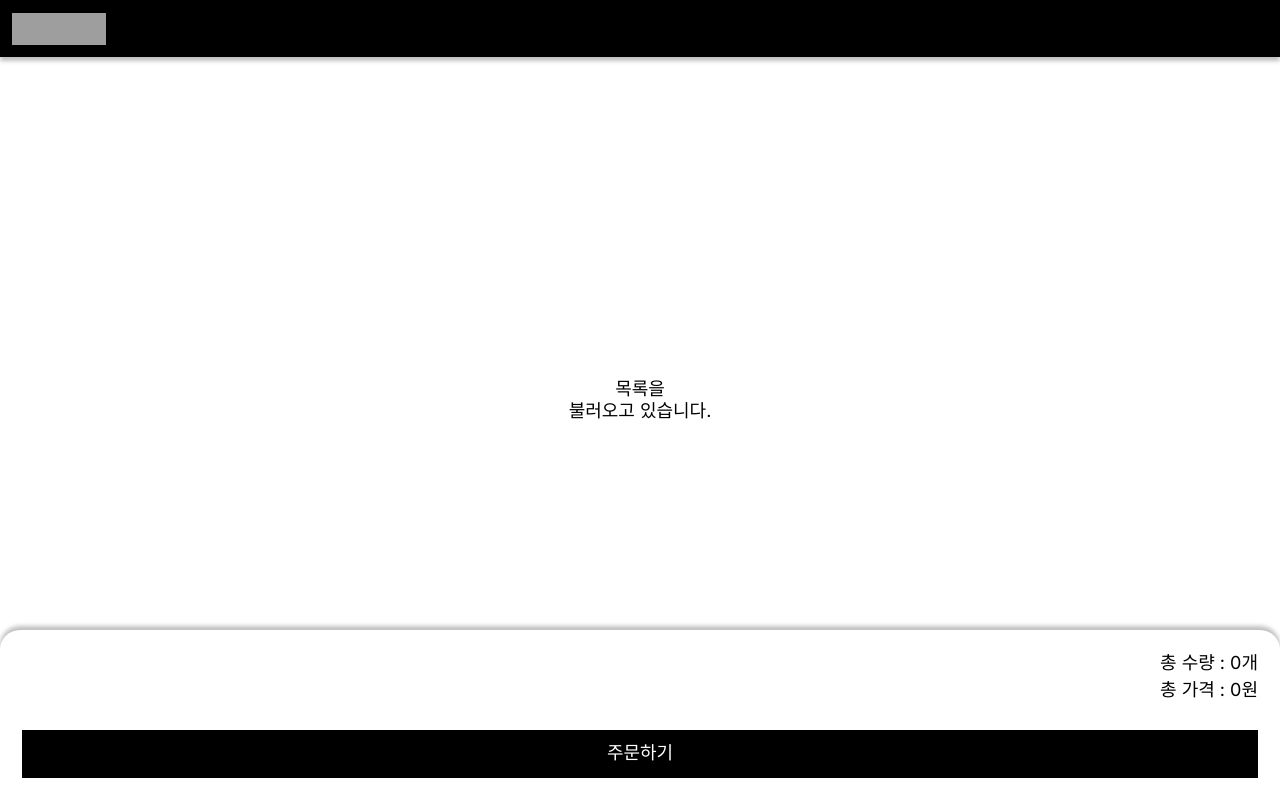
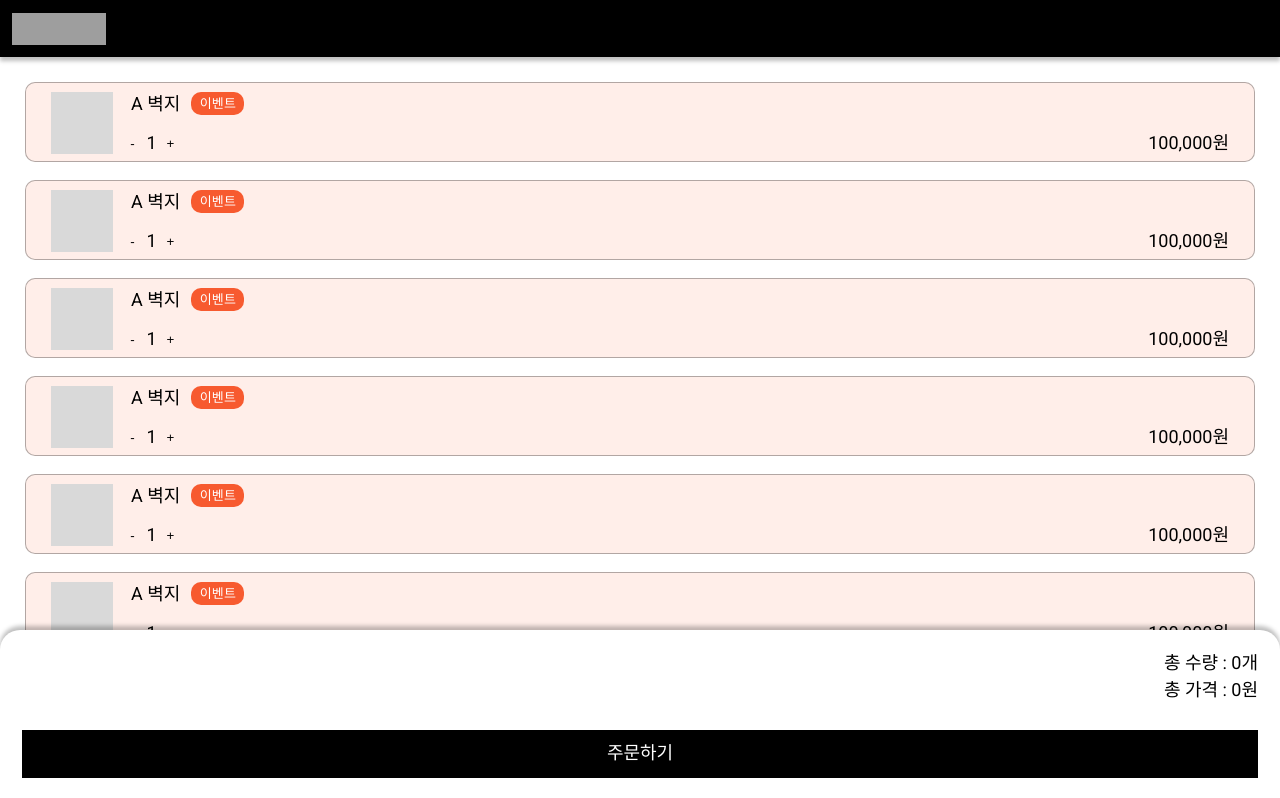
Before and after one commit to PollyGotACracker/houstep-assignment, a Next.js app: page /order in a window 1280 px wide. Shown: the top 798 px of the page. Built offline with nearby package versions, Linux system fonts and the light colour scheme; grey boxes are pictures that could not be loaded.

Commit message:
feat: ProductItem 레이아웃 구현

```diff
--- a/src/app/globals.css
+++ b/src/app/globals.css
@@ -1,6 +1,7 @@
 :root {
-  --border-radius-all: 20px;
-  --border-radius-top: 20px 20px 0 0;
+  --radius-small-all: 10px;
+  --radius-large-all: 20px;
+  --radius-large-top: 20px 20px 0 0;
 
   --font-mono: ui-monospace, Menlo, Monaco, "Cascadia Mono", "Segoe UI Mono",
     "Roboto Mono", "Oxygen Mono", "Ubuntu Monospace", "Source Code Pro",
--- a/src/app/layout.tsx
+++ b/src/app/layout.tsx
@@ -1,8 +1,13 @@
 import type { Metadata } from "next";
-import { Inter } from "next/font/google";
+import { Inter, Roboto } from "next/font/google";
 import "./globals.css";
 
 const inter = Inter({ subsets: ["latin"] });
+const roboto = Roboto({
+  preload: false,
+  weight: ["400"],
+  variable: "--roboto",
+});
 
 export const metadata: Metadata = {
   title: "반장창고",
@@ -16,7 +21,9 @@ export default function RootLayout({
 }) {
   return (
     <html lang="ko">
-      <body className={inter.className}>{children}</body>
+      <body className={`${inter.className} ${roboto.className}`}>
+        {children}
+      </body>
     </html>
   );
 }
--- /dev/null
+++ b/src/app/order/_component/ProductItem.tsx
@@ -0,0 +1,21 @@
+"use client";
+
+import styles from "./productItem.module.css";
+
+export default function ProductItem() {
+  return (
+    <li className={`${styles.item} ${styles.selected}`}>
+      <div className={styles.thumb}></div>
+      <div className={styles.name_wrapper}>
+        <span className={styles.name}>A 벽지</span>
+        <span className={styles.event_tag}>이벤트</span>
+      </div>
+      <div className={styles.amount_wrapper}>
+        <button className={styles.amount_button}>-</button>
+        <span className={styles.amount}>1</span>
+        <button className={styles.amount_button}>+</button>
+      </div>
+      <div className={styles.price}>100,000원</div>
+    </li>
+  );
+}
--- /dev/null
+++ b/src/app/order/_component/productItem.module.css
@@ -0,0 +1,77 @@
+li.item {
+  width: 100%;
+  min-width: 301px;
+  height: 80px;
+  display: grid;
+  grid-template-columns: 64px 1fr 1fr;
+  grid-template-rows: 1.5fr 1fr;
+  column-gap: 8px;
+  border: 1px solid rgba(0, 0, 0, 0.3);
+  border-radius: var(--radius-small-all);
+  padding: 9px 25px;
+}
+li.item.selected {
+  background-color: rgba(247, 90, 47, 0.1);
+}
+
+.thumb {
+  grid-row: 1 / 3;
+  width: 62px;
+  height: 62px;
+  background-color: #d9d9d9;
+}
+
+.name_wrapper {
+  grid-column: 2 / 4;
+  display: flex;
+  align-items: center;
+  column-gap: 3px;
+  margin-bottom: auto;
+}
+
+.name {
+  margin: 0 8px;
+  height: 22px;
+  text-align: center;
+}
+
+.event_tag {
+  display: inline-block;
+  width: 53px;
+  height: 23px;
+  display: flex;
+  justify-content: center;
+  align-items: center;
+  text-align: center;
+  font-family: var(--roboto);
+  font-size: 13px;
+  line-height: 18px;
+  letter-spacing: 0.16px;
+  border-radius: var(--radius-small-all);
+  color: #fff;
+  background-color: #f75a2f;
+}
+
+.amount_wrapper,
+.price {
+  margin-top: auto;
+}
+
+.amount_wrapper {
+  display: flex;
+}
+.amount_wrapper > * {
+  width: 19px;
+  height: 22px;
+  display: flex;
+  justify-content: center;
+  align-items: center;
+}
+
+.amount_button {
+  background-color: transparent;
+}
+
+.price {
+  text-align: right;
+}
--- a/src/app/order/_component/userOrder.module.css
+++ b/src/app/order/_component/userOrder.module.css
@@ -8,7 +8,7 @@
   row-gap: 0.76px;
   height: 170px;
   padding: 22px;
-  border-radius: var(--border-radius-top);
+  border-radius: var(--radius-large-top);
   background-color: #fff;
   box-shadow: 0 -4px 4px 0 rgba(var(--box-shadow-rgba));
 }
--- /dev/null
+++ b/src/app/order/page.module.css
@@ -0,0 +1,11 @@
+ul.product_list {
+  display: flex;
+  flex-direction: column;
+  justify-content: center;
+  align-items: center;
+  row-gap: 18px;
+  padding: 25px;
+  margin-top: 57px;
+  margin-bottom: 170px;
+  list-style-type: none;
+}
--- a/src/app/order/page.tsx
+++ b/src/app/order/page.tsx
@@ -1,12 +1,35 @@
+import styles from "./page.module.css";
 import Header from "./_component/Header";
 import UserOrder from "./_component/UserOrder";
 import Loader from "./_component/Loader";
+import ProductItem from "./_component/ProductItem";
 
 export default function OrderPage() {
   return (
     <main>
       <Header />
-      <Loader />
+      {/* <Loader /> */}
+      <ul className={styles.product_list}>
+        <ProductItem />
+        <ProductItem />
+        <ProductItem />
+        <ProductItem />
+        <ProductItem />
+        <ProductItem />
+        <ProductItem />
+        <ProductItem />
+        <ProductItem />
+        <ProductItem />
+        <ProductItem />
+        <ProductItem />
+        <ProductItem />
+        <ProductItem />
+        <ProductItem />
+        <ProductItem />
+        <ProductItem />
+        <ProductItem />
+        <ProductItem />
+      </ul>
       <UserOrder />
     </main>
   );
--- a/src/app/page.module.css
+++ b/src/app/page.module.css
@@ -8,7 +8,7 @@
   font-size: 25px;
   font-weight: inherit;
   line-height: 30.26px;
-  border-radius: var(--border-radius-all);
+  border-radius: var(--radius-large-all);
   background-color: #fff;
   color: #000;
   white-space: nowrap;
```
